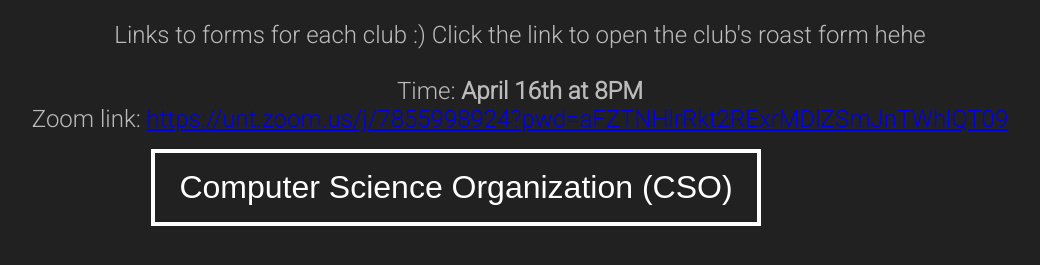
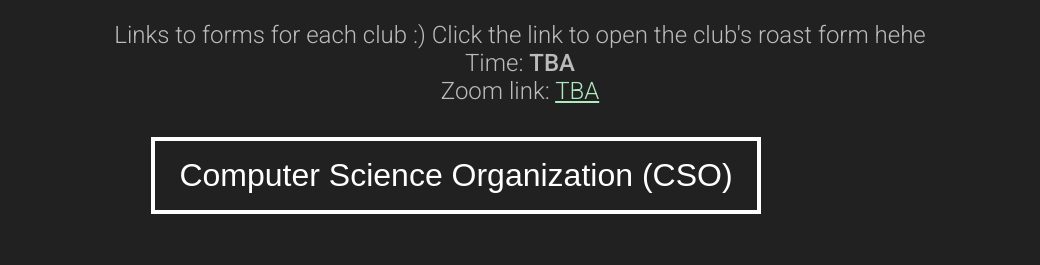
Before and after one commit to tams-cso/roast-a-club, a plain HTML site: page index.html in a window 1280 px wide. Shown: the part 129-394 px from the top of the page, without its empty margins (120-1160 px from the left). Drawn offline with nearby package versions, Linux system fonts and the light colour scheme.

Commit message:
Formatted link

```diff
--- a/index.css
+++ b/index.css
@@ -3,6 +3,7 @@ html, body {
     background-color: #212121;
     color: white;
     font-size: 16px;
+    font-weight: 300;
     font-family: 'Roboto', sans-serif;
     text-align: center;
 }
@@ -16,8 +17,16 @@ h1 {
 
 p {
     font-size: 1.5rem;
-    margin-bottom: 1rem;
+    margin-bottom: 2rem;
     color: #bbb;
+}
+
+a {
+    color: #afeabe;
+}
+
+b {
+    font-weight: 500;
 }
 
 #links {
--- a/index.html
+++ b/index.html
@@ -8,7 +8,7 @@
         <title>Roast an Exec</title>
 
         <link rel="preconnect" href="https://fonts.gstatic.com">
-        <link href="https://fonts.googleapis.com/css2?family=Roboto:wght@100;300&display=swap" rel="stylesheet">
+        <link href="https://fonts.googleapis.com/css2?family=Roboto:wght@100;300;500&display=swap" rel="stylesheet">
         <link rel="stylesheet" href="index.css">
         <script src="https://code.jquery.com/jquery-3.6.0.min.js"
             integrity="sha256-/xUj+3OJU5yExlq6GSYGSHk7tPXikynS7ogEvDej/m4=" crossorigin="anonymous"></script>
@@ -18,13 +18,11 @@
     <body>
         <h1>Roast an Exec!</h1>
         <p id="desc">Links to forms for each club :) Click the link to open the club's roast form hehe
-        </br></br>
-        Time: <strong>April 16th at 8PM</strong>
-        </br>
-        Zoom link: <a href="https://unt.zoom.us/j/7855998924?pwd=aFZTNHlrRkt2RExrMDlZSmJnTWhlQT09" target="_blank">https://unt.zoom.us/j/7855998924?pwd=aFZTNHlrRkt2RExrMDlZSmJnTWhlQT09</a>
-
-
-</p>
+            <br />
+            Time: <b>TBA</b>
+            <br />
+            Zoom link: <a href="" target="_blank">TBA</a>
+        </p>
         <div id="links"></div>
     </body>
 
```
